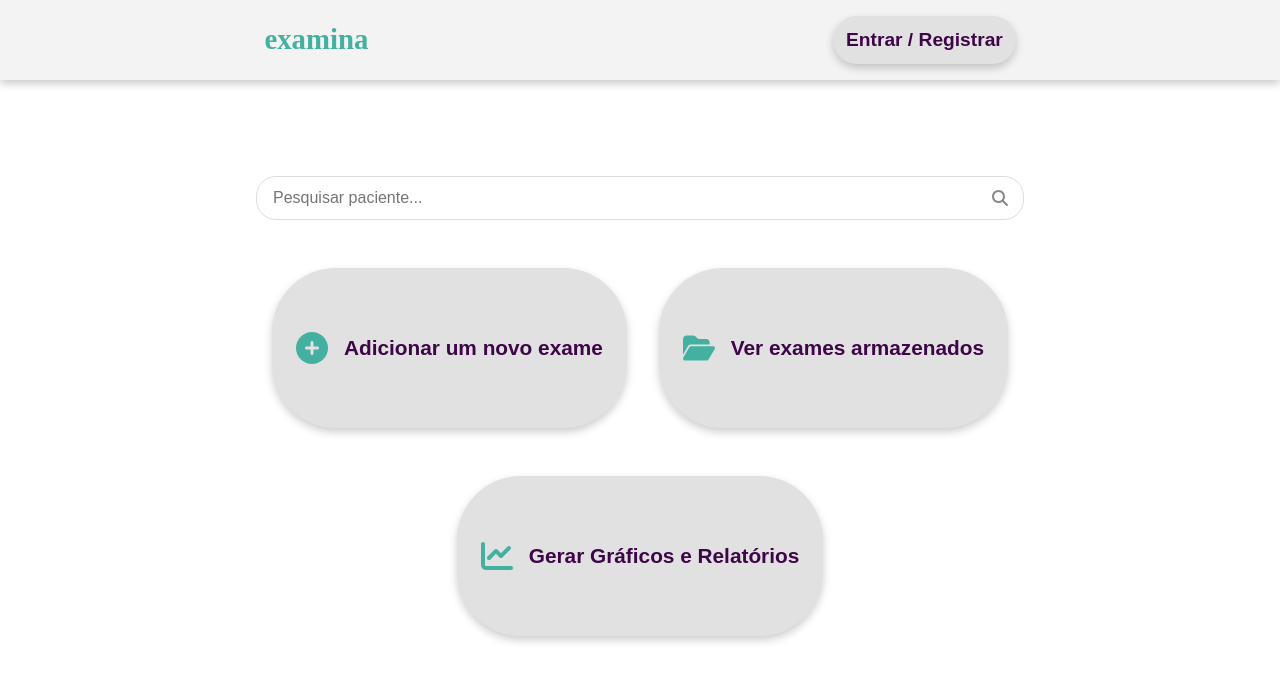
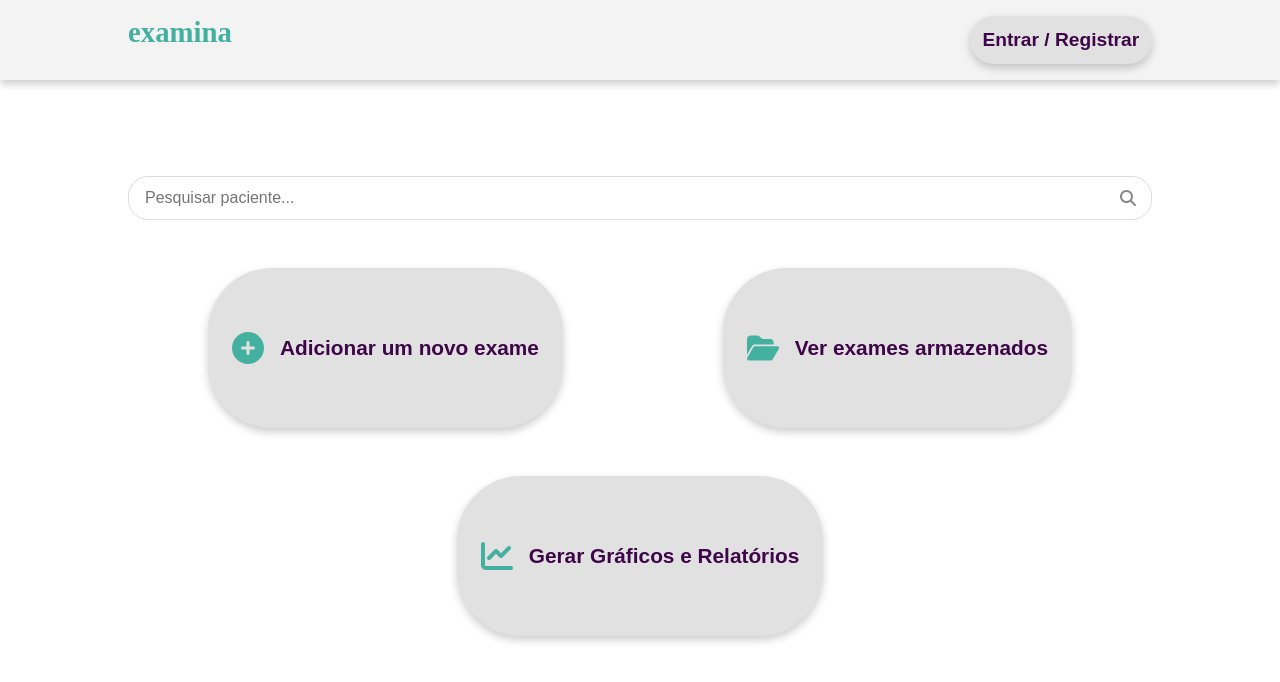
Before and after one commit to mylenaverspeelt/examina, a Next.js app in the folder examina/: page / in a window 1280 px wide. Shown: the top 682 px of the page. Built offline with nearby package versions, Linux system fonts and the light colour scheme; a web font is replaced by a local one.

Commit message:
fix: container and nav size, new pdf model,

```diff
--- a/examina/src/app/api/upload/route.tsx
+++ b/examina/src/app/api/upload/route.tsx
@@ -124,11 +124,15 @@ export async function POST(req: NextRequest) {
             });
           }
 
+          const glucoseValue = parseInt(extractedData.Result, 10);
+          if (isNaN(glucoseValue)) {
+            throw new Error('Valor de glicose inválido');
+          }
           await prisma.glucose.create({
             data: {
               patientId: patient.id,
               pdfId: storageEntry.id,
-              result: parseInt(extractedData.Result, 10),
+              result: glucoseValue,
               createdAt: new Date(),
             },
           });
--- a/examina/src/app/globals.css
+++ b/examina/src/app/globals.css
@@ -33,6 +33,5 @@ body {
 }
 
 a {
-  color: inherit;
   text-decoration: none;
 }
--- a/examina/src/app/page.module.css
+++ b/examina/src/app/page.module.css
@@ -13,12 +13,12 @@
 }
 
 .searchDiv {
-  width: 60%;
+  width: 80%;
   padding: 2rem 0;
 }
 
 .buttonDiv {
-  width: 60%;
+  width: 80%;
   align-items: center;
   justify-content: space-around;
   display: flex;
--- a/examina/src/app/patients/[id]/page.tsx
+++ b/examina/src/app/patients/[id]/page.tsx
@@ -122,7 +122,7 @@ export default function PatientDetailPage({ params }: { params: { id: string } }
   return (
     <div className={styles.container}>
       <div className={styles.infosDiv}>
-        <h1>{patient.name}</h1>
+        <h1 className={styles.patientName}>{patient.name}</h1>
         <p>Idade: {patient.age}</p>
         <p>Data de Nascimento: {patient.birthDate}</p>
       </div>
--- a/examina/src/components/Button/Button.module.css
+++ b/examina/src/components/Button/Button.module.css
@@ -89,6 +89,14 @@
 .linkContainer:hover>.icon {
     color: var(--white);
 }
+
+.linkContainer .pdfLabel {
+    overflow: hidden;
+    white-space: nowrap;
+    text-overflow: ellipsis;
+    max-width: 90%;
+}
+
 
 .deleteButton {
     border: none;
@@ -189,8 +197,11 @@
         width: 90%;
     }
 
-    .backButton{
+    .backButton {
         left: 1rem
     }
 
+    .linkContainer .pdfLabel {
+        max-width: 60%;
+    }
 }
--- a/examina/src/components/Navbar/Navbar.module.css
+++ b/examina/src/components/Navbar/Navbar.module.css
@@ -1,10 +1,17 @@
 .nav {
-    display: flex;
-    justify-content: space-around;
-    align-items: center;
-    padding: 1rem 2rem;
+    margin: 0 auto;
+    width: 100%;
     background-color: var(--super-light-gray);
     box-shadow: var(--box-shadow);
+}
+
+.container {
+    display: flex;
+    width: 80%;
+    margin: 0 auto;
+    justify-content: space-between;
+    padding: 1rem 0;
+    display: flex;
 }
 
 .title {
--- a/examina/src/components/Navbar/Navbar.tsx
+++ b/examina/src/components/Navbar/Navbar.tsx
@@ -4,6 +4,7 @@ import Link from "next/link"
 
 export default function Navbar() {
     return <nav className={styles.nav}>
+        <div className={styles.container}>
         <div className={styles.logoDiv}>
             <Link href="/" passHref>
                 <h1 className={styles.title}>examina</h1>
@@ -12,5 +13,6 @@ export default function Navbar() {
         <div className={styles.loginDiv}>
             <Button label="Entrar / Registrar" variant="button" />
         </div>
+        </div>
     </nav>
 }
```
Also changed, not shown: examina/src/app/patients/[id]/page.module.css (+9 -0 lines), examina/utils/convertToText.tsx (+4 -4 lines).
